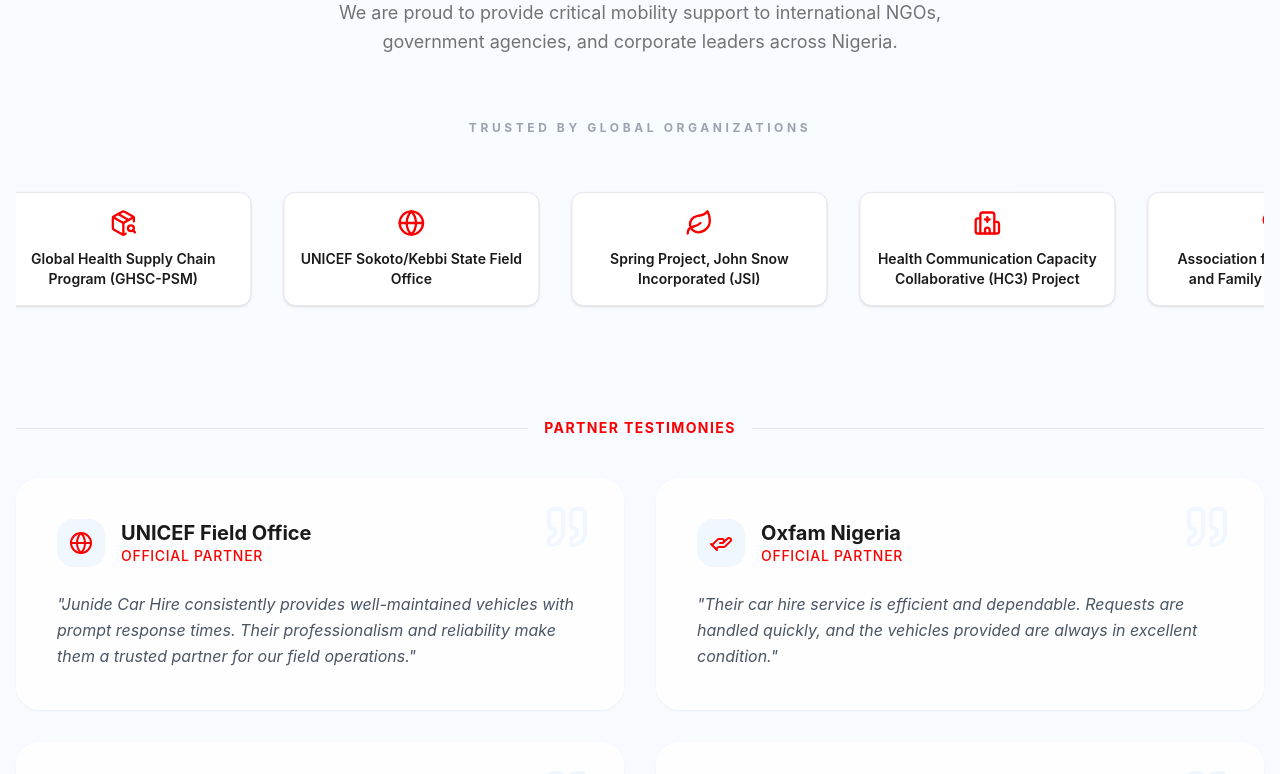
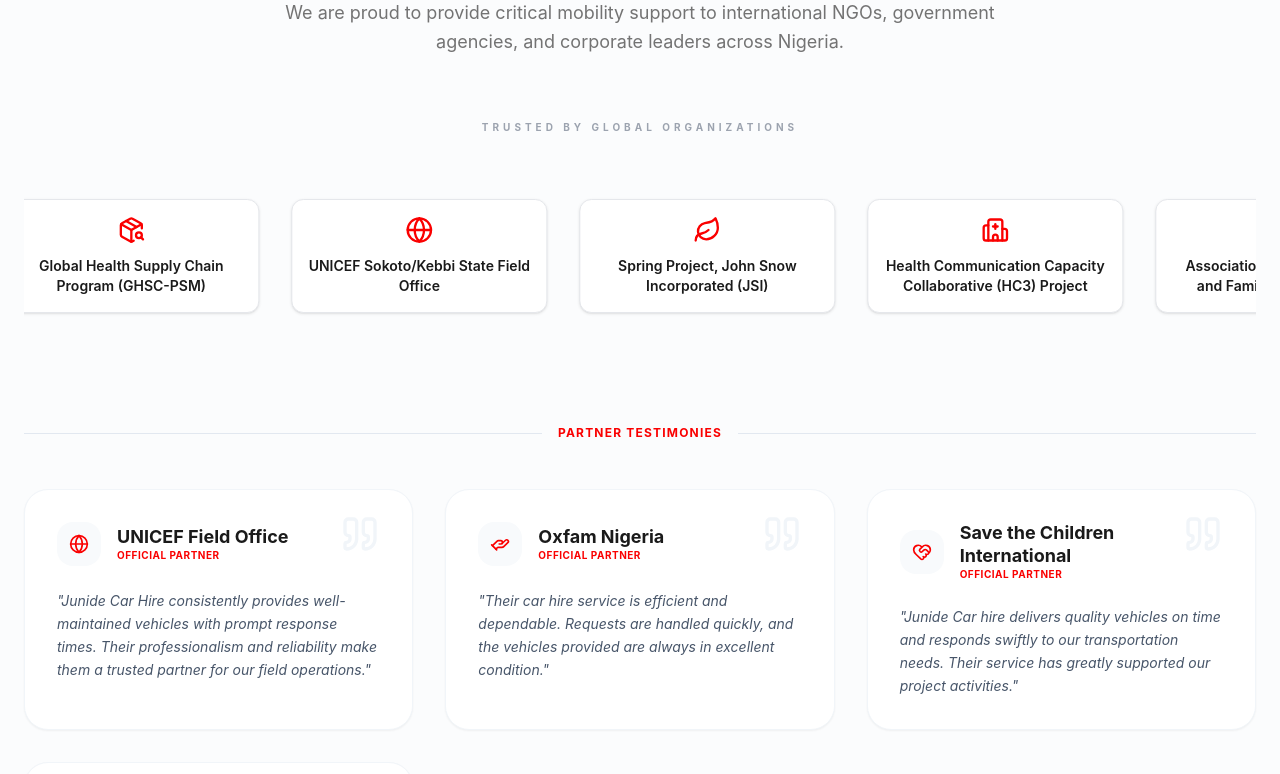
Before and after one commit to AtomsHub/junidecarhire, a React (Vite) app: page / in a window 1280 px wide. Shown: the part 4880-5654 px from the top of the page. Built offline with nearby package versions, Linux system fonts and the light colour scheme.

Commit message:
Updated the styling and name

```diff
--- a/src/assets/Testimonials.tsx
+++ b/src/assets/Testimonials.tsx
@@ -4,51 +4,52 @@
 
 const Testimonials = () => {
     return (
-        <section id='testimonials' className="px-4 py-20 md:py-28 bg-brand-primary-soft/30">
+        <section id='testimonials' className="px-6 py-20 md:py-28 bg-slate-50/50">
             <div className="max-w-7xl mx-auto">
                 <div className="text-center mb-16">
                     <p className="text-brand-accent text-sm font-bold uppercase tracking-widest mb-3">Trust & Reliability</p>
                     <h2 className="text-4xl md:text-5xl font-black text-brand-text mb-6">What Our Partners Say</h2>
-                    <p className="text-lg text-brand-text-muted max-w-2xl mx-auto leading-relaxed">
+                    <p className="text-lg text-brand-text-muted max-w-3xl mx-auto leading-relaxed">
                         We are proud to provide critical mobility support to international NGOs,
                         government agencies, and corporate leaders across Nigeria.
                     </p>
                 </div>
 
-                {/* Brand Logos/Clients Section */}
                 <div className="mb-24">
-                    <p className="text-gray-400 text-center text-xs font-bold uppercase tracking-[0.3em] mb-10">Trusted By Global Organizations</p>
+                    <p className="text-gray-400 text-center text-[10px] font-bold uppercase tracking-[0.4em] mb-12">
+                        Trusted By Global Organizations
+                    </p>
                     <ClientCards />
                 </div>
 
-                {/* Testimonials Grid */}
-                <div className="space-y-8">
-                    <div className="flex items-center gap-4 mb-10">
-                        <div className="h-[1px] bg-gray-200 flex-grow"></div>
-                        <p className="text-brand-accent text-sm font-bold uppercase tracking-widest">Partner Testimonies</p>
-                        <div className="h-[1px] bg-gray-200 flex-grow"></div>
+                <div className="flex items-center gap-4 mb-12">
+                    <div className="h-[1px] bg-slate-200 flex-grow"></div>
+                    <p className="text-brand-accent text-xs font-bold uppercase tracking-widest">Partner Testimonies</p>
+                    <div className="h-[1px] bg-slate-200 flex-grow"></div>
                 </div>
 
-                    <div className="grid grid-cols-1 md:grid-cols-2 lg:grid-cols-2 gap-8">
+                {/* Testimonials Grid */}
+                <div className="grid grid-cols-1 md:grid-cols-2 lg:grid-cols-3 gap-8">
                     {testimonials.map((testimonial, index) => {
                         const Icon = testimonial.icon;
                         return (
                             <div
                                 key={index}
-                                    className="relative p-8 md:p-10 border border-white rounded-3xl shadow-sm hover:shadow-xl transition-all duration-300 bg-white/80 backdrop-blur-sm flex flex-col gap-6 group">
-                                    <Quote className="absolute top-6 right-8 w-12 h-12 text-brand-primary/5 group-hover:text-brand-accent/10 transition-colors" />
+                                className="relative p-8 border border-slate-100 rounded-3xl shadow-sm hover:shadow-xl hover:-translate-y-1 transition-all duration-300 bg-white flex flex-col gap-6 group"
+                            >
+                                <Quote className="absolute top-6 right-8 w-10 h-10 text-slate-100 group-hover:text-brand-accent/10 transition-colors" />
 
                                 <div className="flex items-center gap-4">
-                                        <div className="p-3 bg-brand-primary/5 rounded-2xl text-brand-accent group-hover:bg-brand-accent group-hover:text-white transition-colors">
-                                            <Icon className="w-6 h-6" />
+                                    <div className="p-3 bg-slate-50 rounded-2xl text-brand-accent group-hover:bg-brand-accent group-hover:text-white transition-all">
+                                        <Icon className="w-5 h-5" />
                                     </div>
                                     <div>
-                                            <p className="text-xl font-bold text-brand-text leading-tight">{testimonial.name}</p>
-                                            <p className="text-sm text-brand-accent font-medium uppercase tracking-wider">Official Partner</p>
+                                        <p className="text-lg font-bold text-brand-text leading-tight">{testimonial.name}</p>
+                                        <p className="text-[10px] text-brand-accent font-bold uppercase tracking-wider">Official Partner</p>
                                     </div>
                                 </div>
 
-                                    <p className="text-gray-600 leading-relaxed italic relative z-10">
+                                <p className="text-slate-600 text-sm leading-relaxed italic relative z-10">
                                     "{testimonial.message}"
                                 </p>
                             </div>
@@ -56,7 +57,6 @@
                     })}
                 </div>
             </div>
-            </div>
         </section>
     );
 };
```
Lines whose indentation alone changed are shown as unchanged.
